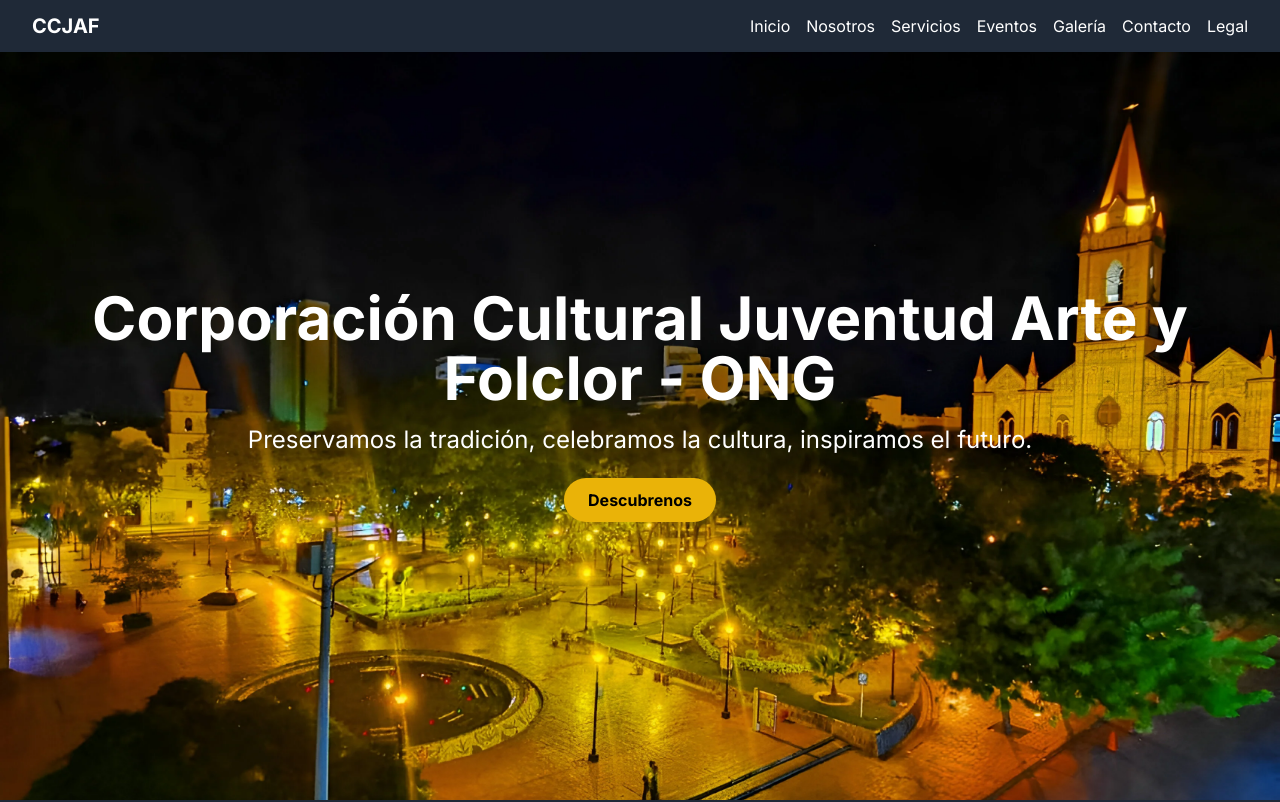
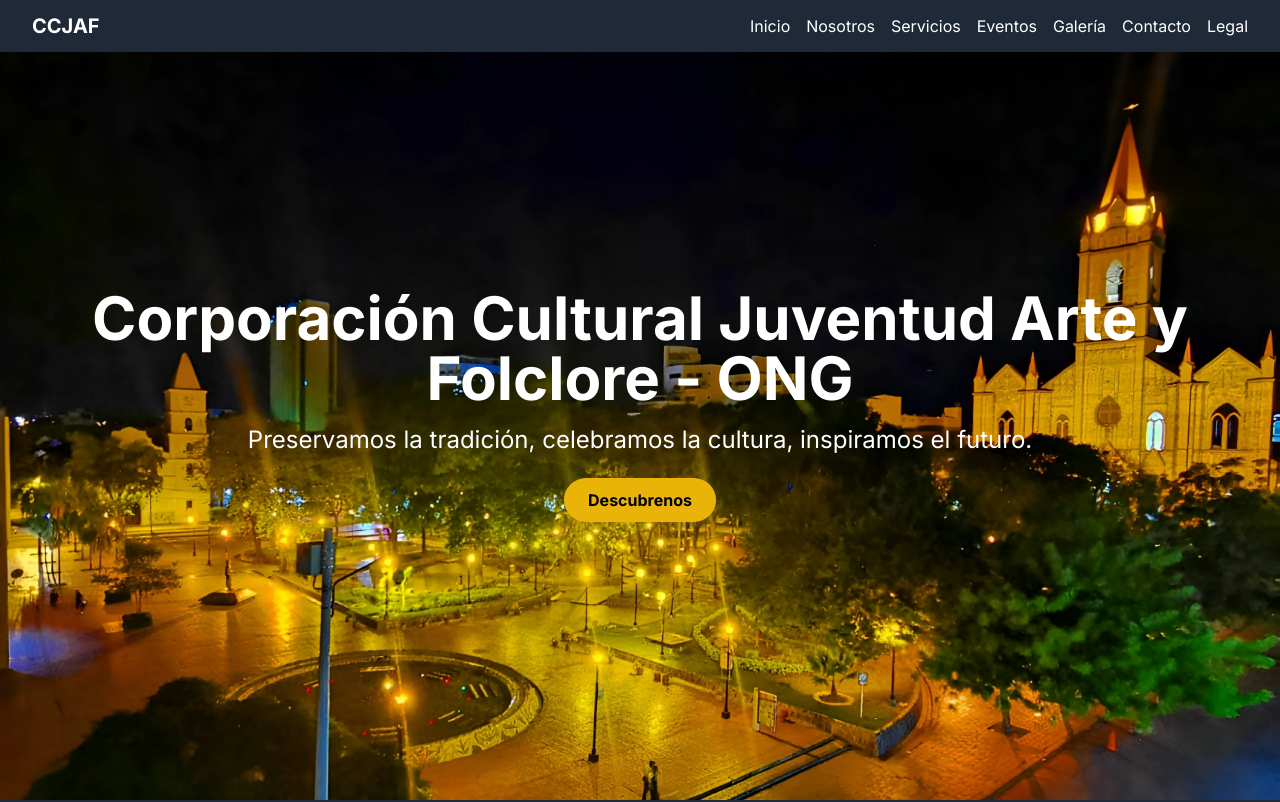
Before and after one commit to ccjaf/webpage, a Next.js app: page / in a window 1280 px wide. Shown: the top 802 px of the page. Built offline with nearby package versions, Linux system fonts and the light colour scheme.

Commit message:
Update page.tsx

```diff
--- a/app/page.tsx
+++ b/app/page.tsx
@@ -39,7 +39,7 @@ export default function Home() {
         transition={{ duration: 1 }}
         className="text-4xl md:text-6xl font-bold text-center mb-4"
       >
-        Corporación Cultural Juventud Arte y Folclor - ONG
+        Corporación Cultural Juventud Arte y Folclore - ONG
       </motion.h1>
       <motion.p
         initial={{ opacity: 0 }}
```
